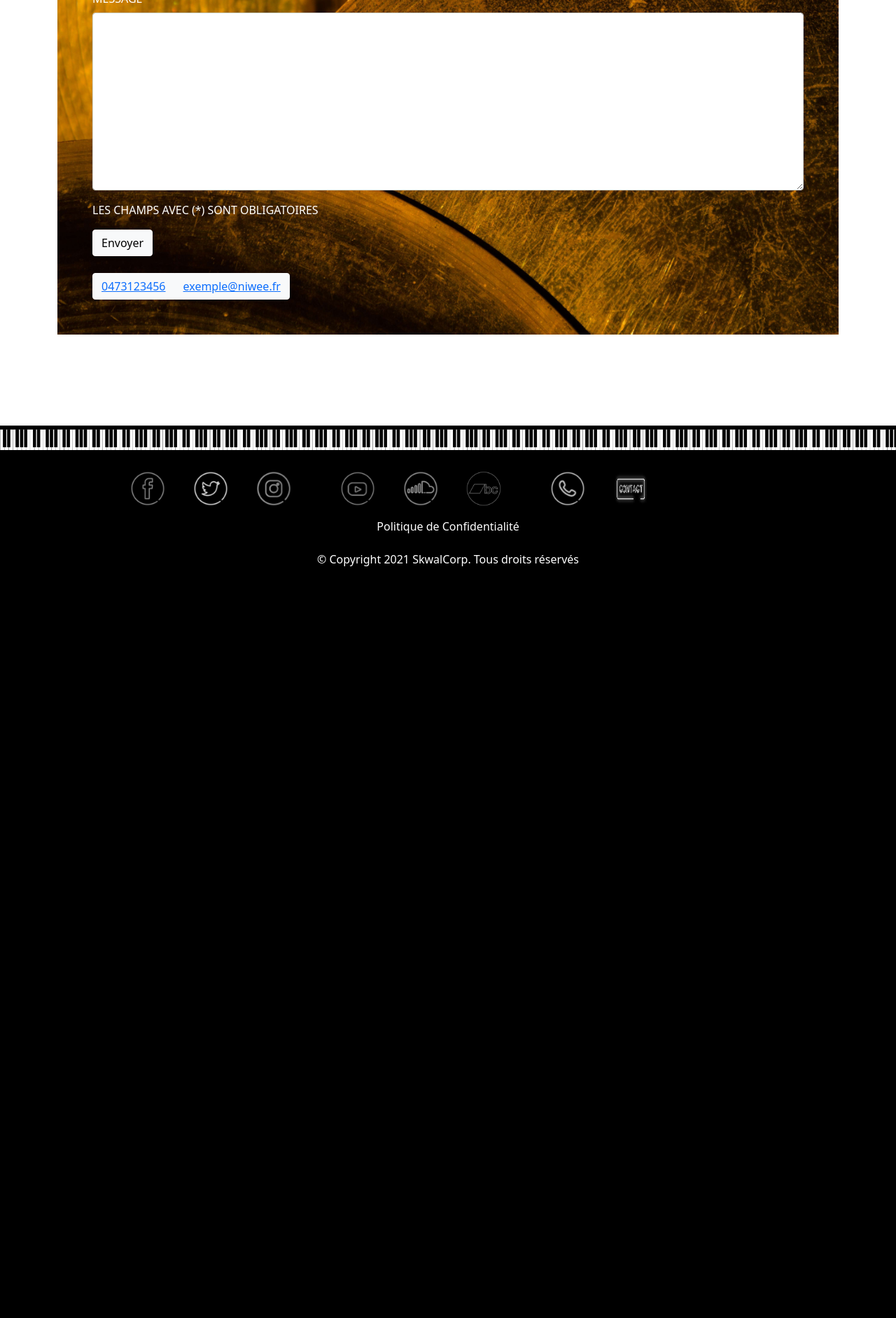
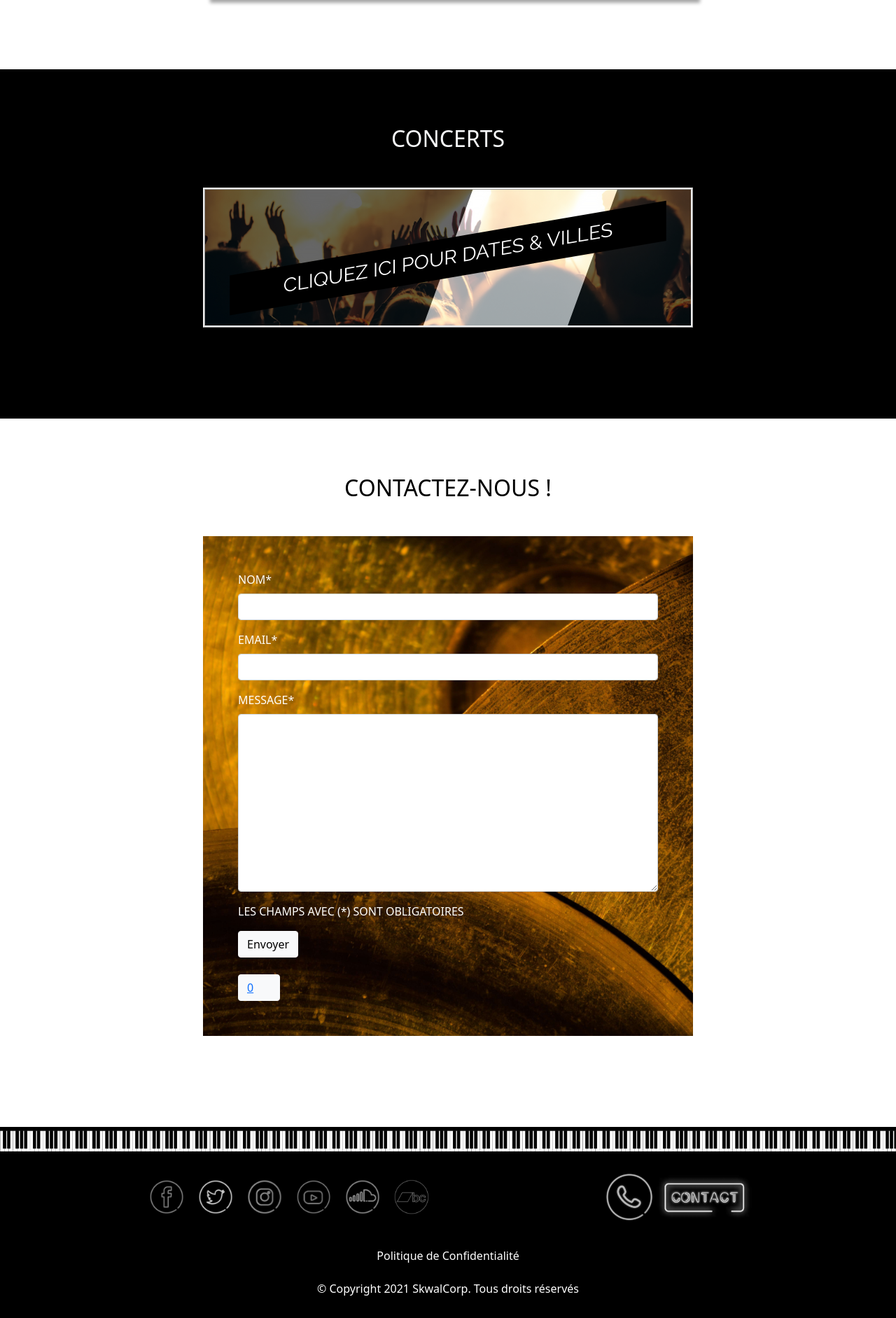
Before and after one commit to pdumas63/generic-band, a PHP site: page / in a window 1280 px wide. Shown: the part 4560-6443 px from the top of the page at 70% size. Before the commit the page ends 5369 px from the top, so only its background shows below. Run offline with PHP 8.4, Linux system fonts and the light colour scheme; data comes from the database, SQL or seed files in the repository; data that the repository does not hold is empty.

Commit message:
replace files by wamp's files

```diff
--- a/content/assets/css/sidebar.css
+++ b/content/assets/css/sidebar.css
@@ -1,9 +1,5 @@
 /*-------------------------------*/
-
-
 /*           Wrappers            */
-
-
 /*-------------------------------*/
 
 #wrapper {
@@ -52,15 +48,9 @@
     margin-right: -220px;
 }
 
-
 /*-------------------------------*/
-
-
 /*     Sidebar nav styles        */
-
-
 /*-------------------------------*/
-
 .navbar {
   padding: 0px;
 }
@@ -79,7 +69,7 @@
     line-height: 20px;
     display: inline-block;
     width: 100%;
-    margin-top: 30px;
+    margin-top: 40px;
 }
 
 .sidebar-nav li:before {
@@ -92,25 +82,25 @@
     width: 3px;
     background-color: #1c1c1c;
     -webkit-transition: width .2s ease-in;
-    -moz-transition: width .2s ease-in;
-    -ms-transition: width .2s ease-in;
+      -moz-transition:  width .2s ease-in;
+       -ms-transition:  width .2s ease-in;
             transition: width .2s ease-in;
+
 }
-
-.sidebar-nav li:hover {
+.sidebar-nav li:hover{
   border-top: 1px solid red !important;
   border-bottom: 1px solid red !important;
   margin-left: 10px;
   margin-right: 10px;
 }
-
 .sidebar-nav li:hover:before,
 .sidebar-nav li.open:hover:before {
     width: 100%;
     -webkit-transition: width .2s ease-in;
-    -moz-transition: width .2s ease-in;
-    -ms-transition: width .2s ease-in;
+      -moz-transition:  width .2s ease-in;
+       -ms-transition:  width .2s ease-in;
             transition: width .2s ease-in;
+
 }
 
 .sidebar-nav li a {
@@ -126,12 +116,11 @@
 .sidebar-nav li a:focus,
 .sidebar-nav li.open a:hover,
 .sidebar-nav li.open a:active,
-.sidebar-nav li.open a:focus {
+.sidebar-nav li.open a:focus{
     color: #fff;
     text-decoration: none;
     background-color: transparent;
 }
-
 .sidebar-header {
     text-align: center;
     font-size: 20px;
@@ -139,31 +128,26 @@
     width: 100%;
     display: inline-block;
 }
-
 .sidebar-brand {
     position: relative;
     /* background:#212531; */
     /* background: linear-gradient(to right bottom, #2f3441 50%, #212531 50%); */
    padding-top: 1em;
 }
-
 .sidebar-brand a {
     color: #fff;
 }
-
 .sidebar-brand a:hover {
     color: #fff;
     text-decoration: none;
 }
-
 .dropdown-header {
     text-align: center;
     font-size: 1em;
     color: #ddd;
-    background: #212531;
+    background:#212531;
     background: linear-gradient(to right bottom, #2f3441 50%, #212531 50%);
 }
-
 .sidebar-nav .dropdown-menu {
     position: relative;
     width: 100%;
@@ -174,18 +158,12 @@
     background-color: #222;
     box-shadow: none;
 }
-
 .dropdown-menu.show {
     top: 0;
 }
 
-
 /*-------------------------------*/
-
-
 /*       Hamburger-Cross         */
-
-
 /*-------------------------------*/
 
 .hamburger {
@@ -199,13 +177,11 @@
   background: transparent;
   border: none;
 }
-
 .hamburger:hover,
 .hamburger:focus,
 .hamburger:active {
   outline: none;
 }
-
 .hamburger.is-closed:before {
   content: '';
   display: block;
@@ -215,14 +191,13 @@
   line-height: 32px;
   text-align: center;
   opacity: 0;
-    transform: translate3d(0, 0, 0);
+  transform: translate3d(0,0,0);
   transition: all .35s ease-in-out;
 }
-
 .hamburger.is-closed:hover:before {
   opacity: 1;
   display: block;
-    transform: translate3d(-100px, 0, 0);
+  transform: translate3d(-100px,0,0);
   transition: all .35s ease-in-out;
 }
 
@@ -243,18 +218,16 @@
 .hamburger.is-closed .hamb-bottom {
   background-color: #fff;
   border: 1px solid #000;
+
 }
-
 .hamburger.is-closed .hamb-top {
   top: 5px;
   transition: all .35s ease-in-out;
 }
-
 .hamburger.is-closed .hamb-middle {
   top: 50%;
   margin-top: -2px;
 }
-
 .hamburger.is-closed .hamb-bottom {
   bottom: 5px;
   transition: all .35s ease-in-out;
@@ -264,38 +237,29 @@
   top: 0;
   transition: all .35s ease-in-out;
 }
-
 .hamburger.is-closed:hover .hamb-bottom {
   bottom: 0;
   transition: all .35s ease-in-out;
 }
-
 .hamburger.is-open .hamb-top,
 .hamburger.is-open .hamb-middle,
 .hamburger.is-open .hamb-bottom {
   background-color: #fff;
 }
-
 .hamburger.is-open .hamb-top,
 .hamburger.is-open .hamb-bottom {
   top: 50%;
   margin-top: -2px;
 }
-
 .hamburger.is-open .hamb-top {
   transform: rotate(45deg);
-    transition: -webkit-transform .2s cubic-bezier(.73, 1, .28, .08);
+  transition: -webkit-transform .2s cubic-bezier(.73,1,.28,.08);
 }
-
-.hamburger.is-open .hamb-middle {
-    display: none;
-}
-
+.hamburger.is-open .hamb-middle { display: none; }
 .hamburger.is-open .hamb-bottom {
   transform: rotate(-45deg);
-    transition: -webkit-transform .2s cubic-bezier(.73, 1, .28, .08);
+  transition: -webkit-transform .2s cubic-bezier(.73,1,.28,.08);
 }
-
 .hamburger.is-open:before {
   content: '';
   display: block;
@@ -305,14 +269,13 @@
   line-height: 32px;
   text-align: center;
   opacity: 0;
-    transform: translate3d(0, 0, 0);
+  transform: translate3d(0,0,0);
   transition: all .35s ease-in-out;
 }
-
 .hamburger.is-open:hover:before {
   opacity: 1;
   display: block;
-    transform: translate3d(-100px, 0, 0);
+  transform: translate3d(-100px,0,0);
   transition: all .35s ease-in-out;
 }
 
@@ -329,11 +292,6 @@
   }
 }
 
-
 /*-------------------------------*/
-
-
 /*            Overlay            */
-
-
 /*-------------------------------*/
--- a/content/assets/css/style.css
+++ b/content/assets/css/style.css
@@ -35,22 +38,24 @@
   padding: 80px 0px;
 }
 
-#recordings .photo,
-#actus .photo,
-#concerts .photo {
-    margin: 100px auto 10px;
-}
-
-.hero {
-    background: url('../img/john-matychuk-gUK3lA3K7Yo-unsplash.jpg') no-repeat 50%;
-    background-size: cover;
-    background-attachment: fixed;
-    min-height: 100vh;
-    display: flex;
+#recordings .photo,#actus .photo,#concerts .photo {
+  /* height: 250px; */
+  width: 700px;
+  margin: 0px auto 50px;
 }
 
 
+.hero {
+    background-image: url('../img/john-matychuk-gUK3lA3K7Yo-unsplash.jpg');
+    background-size: cover;
+    background-repeat: no-repeat;
+    display: flex;
+    background-attachment: fixed;
+    min-height: 100vh;
+}
+
 /* HERO HEADER */
+
 
 .theater-sign {
   height: 300px;
@@ -462,7 +449,9 @@
 }
 
 #contact-form fieldset {
-    margin: 0 auto 50px;
+  width: 700px;
+  height: auto;
+  margin: 0px auto 50px;
   text-align: left;
   text-transform: uppercase;
   padding: 50px 50px;
@@ -472,14 +461,13 @@
   border-style: ridge;
 }
 
+
 /* Footer CSS */
-
 .separator {
   background: url("../img/piano-keyboard-2x.png");
   width: 100%;
   height: 30px;
   background-size: 300px;
-    margin-bottom: 20px;
 }
 
 .footer-basic {
@@ -488,45 +476,44 @@
     padding: 5px 0px 30px;
 }
 
-#col-footer a {
+.social-icons a{
   display: block;
   margin: auto 10px;
   background: none !important;
-    filter: grayscale(100%);
+  filter:grayscale(100%);
 }
 
-#col-footer a:hover {
-    filter: grayscale(0%);
+.social-icons a:hover{
+  filter:grayscale(0%);
 }
 
-#col-footer > div:not(:last-child) {
-    margin-right: 30px;
+.social-icons img {
+  height: 50px;
+  width: 50px;
 }
 
-#col-footer img {
-    height: 50px;
-    width: 50px;
-    margin: 10px;
-}
-
-@media (max-width:790px){
-    #col-footer {
-        display: flex;
-        flex-direction: column;
-    }
-}
-
-footer .list-inline-item,
-footer .btn,
-footer a,
-footer p {
+footer .list-inline-item, footer .btn, footer a, footer p {
   color: #ffffff;
 }
 
-footer .btn:hover,
-footer a:hover {
+footer .btn:hover, footer a:hover {
   color: #000;
   background-color: #ffffff;
+}
+
+.contact img {
+  margin: 30px 0px;
+  height: 70px;
+  /* width: 80px; */
+}
+
+.contact a {
+  background: none !important;
+  filter:grayscale(100%);
+}
+
+.contact a:hover {
+  filter:grayscale(0%);
 }
 
 footer p {
--- a/content/index.php
+++ b/content/index.php
@@ -1,15 +1,9 @@
 <!DOCTYPE html>
-<?php
-require_once 'sql/Sql.php';
-$sql = new Sql;
-$band = $sql->band();
-?>
-
 <html>
 
 <head>
-    <link rel="icon" type="image/jpeg" href="assets/img/<?php echo $band['logo']; ?>" />
-    <title><?php echo $band['name']; ?></title>
+    <link rel="icon" type="image/jpeg" href="assets/img/image_298512.jpg" />
+    <title>Les 3 Stagiaires Maléfiques</title>
     <meta charset="utf-8">
     <meta name="viewport" content="width=device-width, initial-scale=1.0">
     <link rel="stylesheet" href="https://cdnjs.cloudflare.com/ajax/libs/twitter-bootstrap/4.1.3/css/bootstrap.min.css">
@@ -47,7 +41,7 @@
                         <div class="sidebar-brand">
                             <a href="#">
                                 <div class="menu">
-                                    <img src="assets/img/<?php echo $band['logo']; ?>" style="width: 100px;">
+                                    <img src="assets/img/PascalLogo.png" style="width: 100px;">
                                 </div>
                             </a>
                         </div>
@@ -57,7 +51,6 @@
                     <li><a href="#videos">NOS VIDEOS</a></li>
                     <li><a href="#concerts">NOS CONCERTS</a></li>
                     <li><a href="#contact">CONTACTEZ-NOUS</a></li>
-                    <li><a href="form/login-form.php">SE CONNECTER</a></li>
                 </ul>
             </nav>
             <!-- /#sidebar-wrapper -->
@@ -134,7 +127,7 @@
                         </div>
                     </div>
                     <div class="show-details">présente<br>
-                        <span style="color: #000000;"><?php echo $band['name']; ?></span>
+                        <span style="color: #000000;">Les 3 Stagiaires Maléfiques</span>
                     </div>
                 </div>
             </div>
@@ -152,11 +145,15 @@
                     </figure>
                 </div>
                 <div class="lecteur">
-                    <iframe style="border: 0; width: 350px; height: 470px;" src="https://bandcamp.com/EmbeddedPlayer/album=57336617/size=large/bgcol=333333/linkcol=e99708/tracklist=false/transparent=true/" seamless><a href="https://peaceville.bandcamp.com/album/the-roundhouse-tapes">The Roundhouse Tapes by Opeth</a></iframe>
-
-                    <iframe style="border: 0; width: 350px; height: 470px;" src="https://bandcamp.com/EmbeddedPlayer/album=117944312/size=large/bgcol=333333/linkcol=e99708/tracklist=false/transparent=true/" seamless><a href="https://seasonofmistcatalogue.bandcamp.com/album/xiii">XIII by Trepalium</a></iframe>
-
-                    <iframe style="border: 0; width: 350px; height: 470px;" src="https://bandcamp.com/EmbeddedPlayer/album=1949509316/size=large/bgcol=333333/linkcol=e99708/tracklist=false/transparent=true/" seamless><a href="https://detorn.bandcamp.com/album/the-dark-passenger">The Dark Passenger by Detorn</a></iframe>
+                    <div>
+                        <iframe style="border: 0; width: 100%; height: 100%;" src="https://bandcamp.com/EmbeddedPlayer/album=57336617/size=large/bgcol=333333/linkcol=e99708/tracklist=false/artwork=small/track=510499622/transparent=true/" seamless><a href="https://peaceville.bandcamp.com/album/the-roundhouse-tapes">The Roundhouse Tapes by Opeth</a></iframe>
+                    </div>
+                    <div>
+                        <iframe style="border: 0; width: 100%; height: 100%;" src="https://bandcamp.com/EmbeddedPlayer/album=117944312/size=large/bgcol=333333/linkcol=e99708/tracklist=false/artwork=small/track=673988765/transparent=true/" seamless><a href="https://seasonofmistcatalogue.bandcamp.com/album/xiii">XIII by Trepalium</a></iframe>
+                    </div>
+                    <div>
+                        <iframe style="border: 0; width: 100%; height: 100%;" src="https://bandcamp.com/EmbeddedPlayer/album=1949509316/size=large/bgcol=333333/linkcol=e99708/tracklist=false/artwork=small/track=450826400/transparent=true/" seamless><a href="https://detorn.bandcamp.com/album/the-dark-passenger">The Dark Passenger by Detorn</a></iframe>
+                    </div>
                 </div>
             </div>
         </div>
@@ -175,7 +172,14 @@
                         </figure>
                     </div>
                     <div class="textGroupe">
-                        <p><?php echo $band['qui']; ?></p>
+                        <p>Opeth est un groupe de death metal progressif suédois, originaire de Stockholm. Fondé en 1990, le style d'Opeth, basé en grande partie sur la présence continue du chanteur et guitariste Mikael Åkerfeldt, est bien ancré dans la tradition heavy metal. Le groupe est également sous-classé dans le death metal et le rock progressif (ou une combinaison de ces genres) selon l'album et parfois la chanson à laquelle le critique se réfère. D'une part, Opeth emprunte aux styles les plus brutaux à travers des chants gutturaux et des séquences instrumentales très agressives tandis que de l'autre, il se distingue par des séquences progressives mélodiques, très souvent douces et envoûtantes. Cette apparente dichotomie est présente dans tous les albums du groupe bien qu'à des degrés différents, ce qui rend sa classification dans un style musical d'autant plus complexe.</p>
+                        <p>Membres actuels
+
+                            Mikael Åkerfeldt – guitare rythmique (depuis 1990), chant (depuis 1992)
+                            Martín Méndez – guitare basse (depuis 1997)
+                            Martin « Axe » Axenrot – batterie, percussion (2005–2006 : musicien de session39 ; depuis 2006 : membre officiel)
+                            Fredrik Åkesson – guitare solo, chœurs (depuis 2007)
+                            Joakim Svalberg – clavier, synthétiseur, chœurs, percussions (depuis 2011)</p>
                     </div>
                 </div>
                 <hr>
@@ -190,7 +194,9 @@
                         </figure>
                     </div>
                     <div class="textInfo">
-                        <p>Lorem ipsum dolor sit amet, consectetur adipiscing elit. Sed non risus. Suspendisse lectus tortor, dignissim sit amet, adipiscing nec, ultricies sed, dolor. Cras elementum ultrices diam. Maecenas ligula massa, varius a, semper congue, euismod non, mi. Proin porttitor, orci nec nonummy molestie, enim est eleifend mi, non fermentum diam nisl sit amet erat. Duis semper. Duis arcu massa, scelerisque vitae, consequat in, pretium a, enim. Pellentesque congue. Ut in risus volutpat libero pharetra tempor. Cras vestibulum bibendum augue. Praesent egestas leo in pede. Praesent blandit odio eu enim. Pellentesque sed dui ut augue blandit sodales. Vestibulum ante ipsum primis in faucibus orci luctus et ultrices posuere cubilia Curae; Aliquam nibh. Mauris ac mauris sed pede pellentesque fermentum. Maecenas adipiscing ante non diam sodales hendrerit.</p>
+                        <p>Au cours de sa longue carrière, Opeth fidélise et renforce sa base de fans, jusqu'à devenir un des groupes les plus connus du genre metal au cours des années 2000. L'album Damnation a su percer le classement Billboard 200 en entrant à la 192e position lors de son lancement en 20031. L'exploit est amélioré en septembre 2005 alors que Ghost Reveries passe deux semaines au classement aux positions 64 et 175 respectivement2.</p>
+
+                        <p>Opeth recense treize albums studio, deux albums live, un coffret et trois DVD musicaux. Le premier album du groupe, Orchid, est présenté en 1995. Le dernier album en date d'Opeth, In Cauda Venenum, est sorti le 27 septembre 2019.</p>
                     </div>
                 </div>
                 <hr>
@@ -206,7 +212,7 @@
                     </div>
                     <div class="textAlbum">
                         <p>Albums studio
-                            <br>
+
                             1995 : Orchid
                             1996 : Morningrise
                             1998 : My Arms, Your Hearse
@@ -219,10 +225,9 @@
                             2011 : Heritage
                             2014 : Pale Communion
                             2016 : Sorceress
-                            2019 : In Cauda Venenum
-                            <br>
-                            Albums Live
-                            <br>
+                            2019 : In Cauda Venenum</p>
+                        <p>Live
+
                             2003 : Lamentations: Live at Shepherd's Bush Empire
                             2007 : The Roundhouse Tapes
                             2010 : In Live Concert at the Royal Albert Hall
@@ -237,12 +242,15 @@
         <div class="section bg-white" id="videos">
             <div class="container">
                 <div class="row">
-                    <h2 class="section-title text-dark">Nos Vidéos</h2>
+                    <h2 class="section-title text-dark">Vidéos</h2>
                     <div class="col-md-12">
                         <iframe src="https://www.youtube.com/embed/mYKLvYGqaC0" title="YouTube video player" frameborder="0" allow="accelerometer; autoplay; clipboard-write; encrypted-media; gyroscope; picture-in-picture" allowfullscreen></iframe>
                     </div>
                     <div class="col-md-12">
                         <iframe src="https://www.youtube.com/embed/77EeUimiOro" title="YouTube video player" frameborder="0" allow="accelerometer; autoplay; clipboard-write; encrypted-media; gyroscope; picture-in-picture" allowfullscreen></iframe>
+                    </div>
+                    <div class="col-md-12">
+                        <iframe src="https://www.youtube.com/embed/CiWEKaa-ehM" title="YouTube video player" frameborder="0" allow="accelerometer; autoplay; clipboard-write; encrypted-media; gyroscope; picture-in-picture" allowfullscreen></iframe>
                     </div>
                 </div>
             </div>
@@ -252,7 +260,7 @@
         <div class="section bg-black" id="concerts">
             <div class="container">
                 <div>
-                    <h2 class="section-title text-light">Nos Concerts</h2>
+                    <h2 class="section-title text-light">Concerts</h2>
                     <figure class="photo"><img src="/assets/img/arton106880.png" alt="fosse en délire">
                         <figcaption>
                             <h3>Cliquez ICI pour Dates & Villes</h3>
@@ -264,8 +272,7 @@
                     <br>
                     Clermont-Ferrand-30/07/2022-La Coopérative de Mai
                     <br>
-                        Marseille-20/08/2022-Le Dôme
-                    </p>
+                    Marseille-20/08/2022-Le Dôme</p>
                 </div>
             </div>
         </div>
@@ -274,7 +281,7 @@
         <div class="section bg-white" id="contact">
         <h2 class="section-title">Contactez-nous !</h2>
 
-            <div class="container">
+            <div class="container" style="width: 800px;">
                 <div class="row">
                     <div>
                         <?php require_once 'form/contact-form.php'; ?>
@@ -284,8 +291,7 @@
         </div>
     </main>
     <!-- footer -->
-    <?php require_once 'template/footer-basic.php'; ?>
-
+        <?php require_once 'template/footer-basic.php' ; ?>
 </body>
 
 </html>
--- a/content/template/footer-basic.php
+++ b/content/template/footer-basic.php
@@ -9,28 +9,30 @@
     <!-- social icons -->
         <div class="container d-flex justify-content-around">
             <div class="row">
-                <div class="col-md-6 d-flex align-items-center" id="col-footer">
+                <div class="col-md-6 d-flex align-items-center">
                     <div class="social-icons d-flex">
-                        <a href="https://fr-fr.facebook.com/<?php echo $band['facebook']; ?>" target="_blank"><img src="./assets/img/neon/facebook.png"></a>
-                        <a href="<?php echo $band['twitter']; ?>" target="_blank"><img src="./assets/img/neon/twitter.png"></a>
-                        <a href="<?php echo $band['instagram']; ?>"target="_blank"><img src="./assets/img/neon/insta.png"></a>
-                    </div>
-                    <div class="media-icons d-flex">
-                        <a href="<?php echo $band['youtube']; ?>"target="_blank"><img src="./assets/img/neon/youtube.png"></a>
-                        <a href="<?php echo $band['soundcloud']; ?>"target="_blank"><img src="./assets/img/neon/soundcloud.png"></a>
-                        <a href="<?php echo $band['bandcamp']; ?>"target="_blank"><img src="./assets/img/neon/bandcamp.png"></a>
-                    </div>
-                    <div class="contact d-flex">
-                        <a href="tel:+33<?php echo $band['tel']; ?>"><img src="./assets/img/neon/phone.png"></a>
-                        <a href="mailto:<?php echo $band['email']; ?>"><img src="./assets/img/neon/contact.png"></a>
+                        <a href="https://fr-fr.facebook.com/" target="_blank"><img src="./assets/img/neon/facebook.png"></a>
+                        <a href="https://twitter.com/?lang=fr" target="_blank"><img src="./assets/img/neon/twitter.png"></a>
+                        <a href="https://www.instagram.com/?hl=fr"target="_blank"><img src="./assets/img/neon/insta.png"></a>
+                        <a href="https://www.youtube.com/"target="_blank"><img src="./assets/img/neon/youtube.png"></a>
+                        <a href="https://soundcloud.com/"target="_blank"><img src="./assets/img/neon/soundcloud.png"></a>
+                        <a href="https://bandcamp.com/"target="_blank"><img src="./assets/img/neon/bandcamp.png"></a>
+
                     </div>
                 </div>
             </div>
-            <div class="row">
-                <div class="col-md-6 d-flex align-items-center">
 
+            <!-- Call to action -->
+
+                <div class="row">
+                    <div class="col-md-6 d-flex align-items-center">
+                        <div class="contact d-flex">
+                            <a href="tel:+33500000000"><img src="./assets/img/neon/phone.png"></a>
+                            <a href="mailto:contact@example.com"><img src="./assets/img/neon/contact.png"></a>
+                        </div>
+                    </div>
                 </div>
-            </div>
+
         </div>
 
         <ul class="list-inline">
```
Also changed, not shown: other parts of content/assets/css/style.css (+20 -35 lines). Lines whose indentation alone changed are shown as unchanged.
